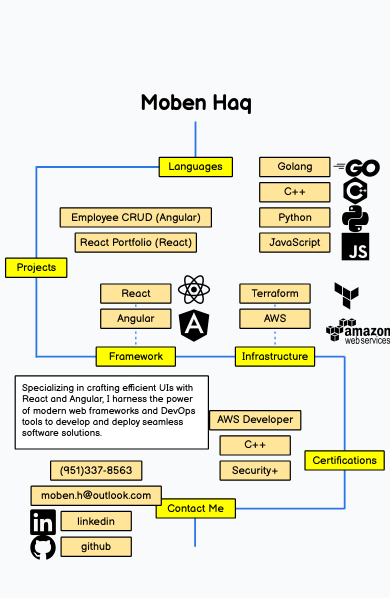
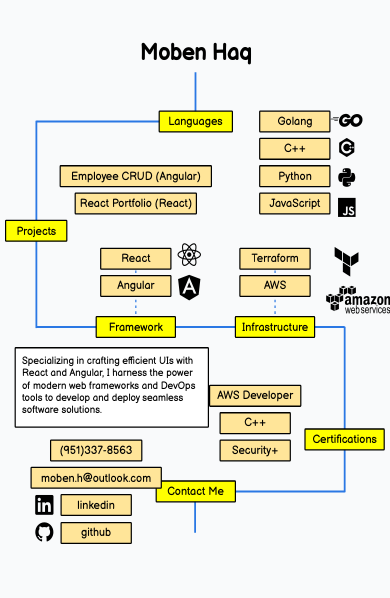
Before and after one commit to mobenh/portfolio_rev2, a React (Create React App) app: page / in a window 390 px wide. Shown: the top 598 px of the page. Built offline with nearby package versions, Linux system fonts and the light colour scheme.

Commit message:
responisve icon

```diff
--- a/src/App.css
+++ b/src/App.css
@@ -4,6 +4,7 @@
   min-height: 100%;
   position: relative;
   overflow: hidden;
+  margin-top: 1%;
 }
 
 html,
@@ -296,7 +297,7 @@ body,
 }
 
 .devicon-go-original-wordmark {
-  font-size: 80px;
+  font-size: 70px;
   width: auto;
   position: absolute;
   top: 10.5%;
@@ -305,7 +306,7 @@ body,
 }
 
 .devicon-cplusplus-plain {
-  font-size: 47px;
+  font-size: 40px;
   width: auto;
   position: absolute;
   top: 17%;
@@ -314,7 +315,7 @@ body,
 }
 
 .devicon-python-plain {
-  font-size: 47px;
+  font-size: 40px;
   width: auto;
   position: absolute;
   top: 22.5%;
@@ -323,7 +324,7 @@ body,
 }
 
 .devicon-javascript-plain {
-  font-size: 47px;
+  font-size: 40px;
   width: auto;
   position: absolute;
   top: 28%;
@@ -637,7 +638,8 @@ body,
   border-radius: 2px;
   margin: 0;
   display: flex;
-  text-align: left;  /* This will align the text to the left */
+  text-align: left;
+  /* This will align the text to the left */
   font-size: 16px;
   position: absolute;
   z-index: 1;
@@ -649,7 +651,7 @@ body,
 
 
 .devicon-linkedin-plain {
-  font-size: 45px;
+  font-size: 40px;
   width: auto;
   position: absolute;
   top: 82.5%;
@@ -658,7 +660,7 @@ body,
 }
 
 .devicon-github-original {
-  font-size: 45px;
+  font-size: 40px;
   width: auto;
   position: absolute;
   top: 87.5%;
@@ -729,12 +731,12 @@ body,
 
 @media (max-width: 650px) {
   .App {
-    transform: scale(0.6);
-    transform-origin: center;
+    transform: scale(0.6, .65);
+    transform-origin: center top;
 
     margin-left: -35%;
     margin-right: -35%;
-    margin-top: -20%;
+    margin-top: 10%;
   }
 
   .dotted-line-cert,
@@ -743,4 +745,77 @@ body,
   .dotted-line-project {
     display: none;
   }
+
+  .devicon-go-original-wordmark {
+    font-size: 55px;
+    width: auto;
+    position: absolute;
+    top: 11.5%;
+    left: 78%;
+    transform: translate(70%);
+  }
+
+  .devicon-cplusplus-plain {
+    font-size: 30px;
+    width: auto;
+    position: absolute;
+    top: 18%;
+    left: 79%;
+    transform: translate(150%);
+  }
+
+  .devicon-python-plain {
+    font-size: 30px;
+    width: auto;
+    position: absolute;
+    top: 23.5%;
+    left: 79%;
+    transform: translate(150%);
+  }
+
+  .devicon-javascript-plain {
+    font-size: 30px;
+    width: auto;
+    position: absolute;
+    top: 29%;
+    left: 79%;
+    transform: translate(150%);
+  }
+
+  .devicon-react-original {
+    font-size: 40px;
+    width: auto;
+    position: absolute;
+    top: 37%;
+    left: 40%;
+    transform: translate(90%);
+  }
+
+  .devicon-angularjs-plain {
+    font-size: 40px;
+    width: auto;
+    position: absolute;
+    top: 43%;
+    left: 40%;
+    transform: translate(90%);
+  }
+
+  .devicon-linkedin-plain {
+    font-size: 32px;
+    width: auto;
+    position: absolute;
+    top: 83%;
+    left: 13%;
+    transform: translate(-70%);
+  }
+
+  .devicon-github-original {
+    font-size: 32px;
+    width: auto;
+    position: absolute;
+    top: 88%;
+    left: 13%;
+    transform: translate(-70%);
+  }
+
 }
```
